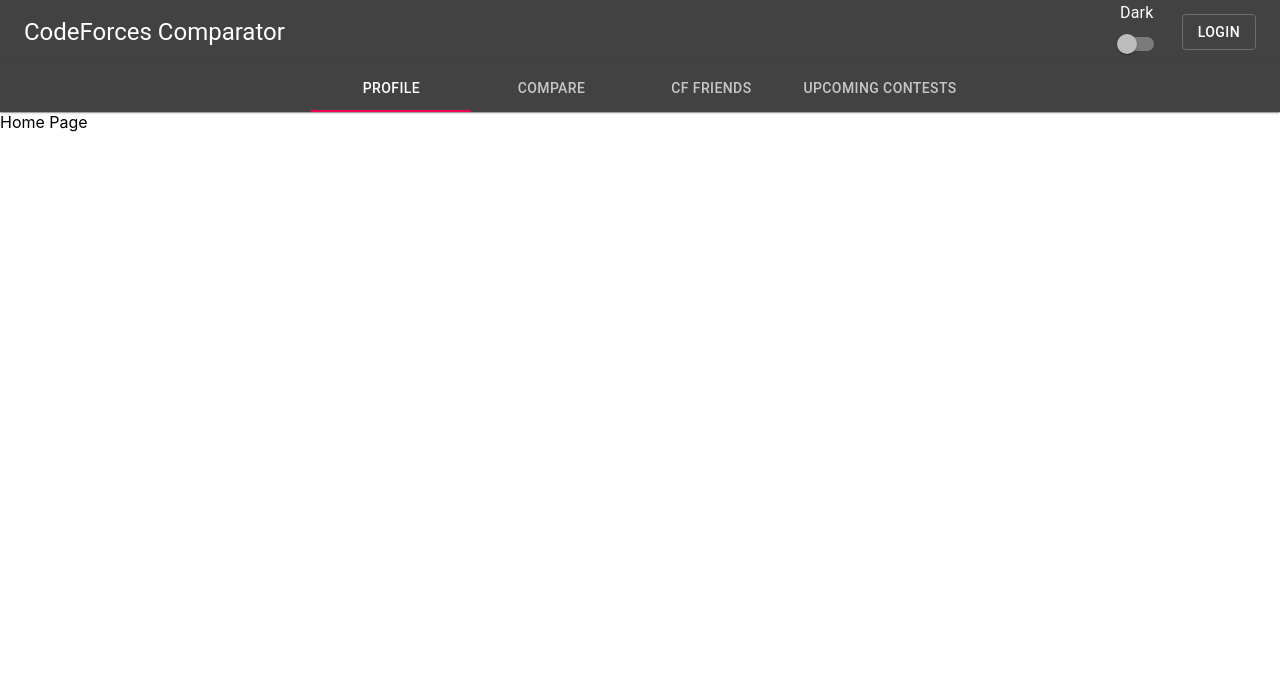
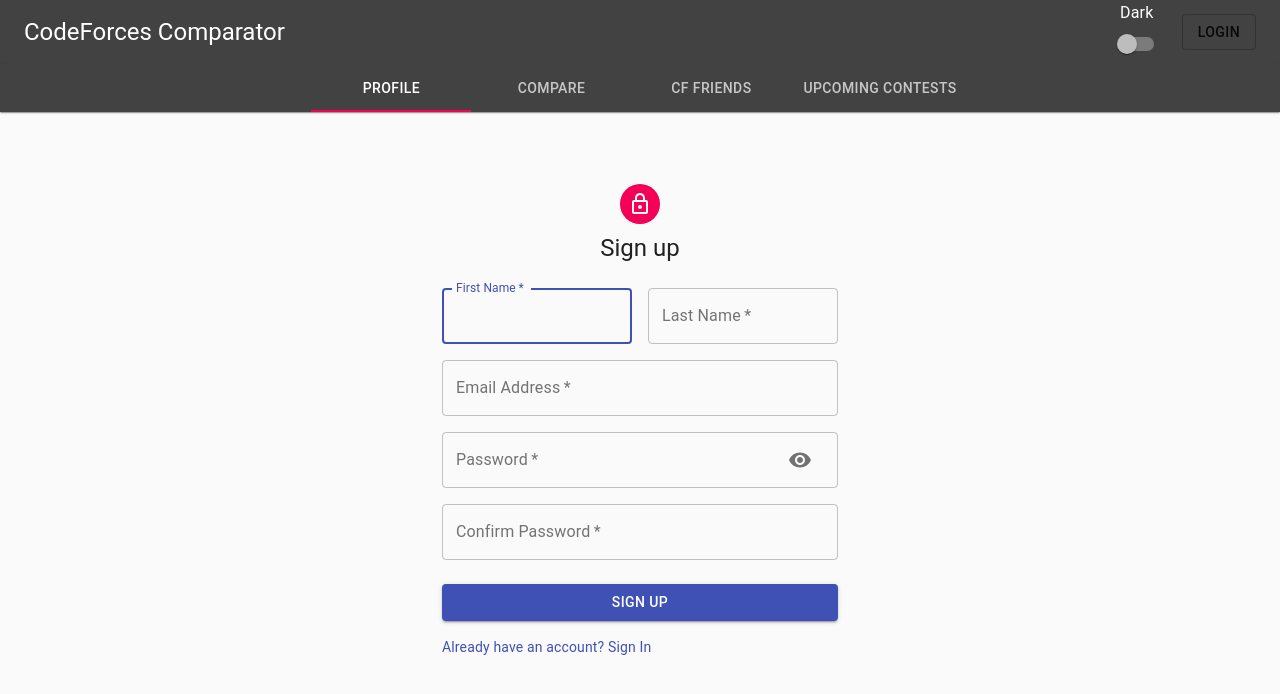
Before and after one commit to rkas123/CodeForces-Comparator-Frontend, a React (Create React App) app: page / in a window 1280 px wide. Shown: the top 694 px of the page. Built offline with nearby package versions, Linux system fonts and the light colour scheme.

Commit message:
Added Signup and Signin forms UI

```diff
--- a/src/components/Home/Home.js
+++ b/src/components/Home/Home.js
@@ -1,7 +1,21 @@
-import React from "react";
+import React, { useState } from "react";
+import SignUp from "../SignUp/SignUp.js";
+import SignIn from "../SignIn/SignIn.js";
 
 const Home = () => {
-  return <div>Home Page</div>;
+  const [sign, setSign] = useState(0);
+  const toggle = () => {
+    setSign((prevState) => (prevState + 1) % 2);
+  };
+  return (
+    <>
+      {sign === 0 ? (
+        <SignUp handleChange={toggle} />
+      ) : (
+        <SignIn handleChange={toggle} />
+      )}
+    </>
+  );
 };
 
 export default Home;
--- /dev/null
+++ b/src/components/SignIn/SignIn.js
@@ -0,0 +1,104 @@
+import React, { useState } from "react";
+import CssBaseline from "@material-ui/core/CssBaseline";
+import Link from "@material-ui/core/Link";
+import Grid from "@material-ui/core/Grid";
+import LockOutlinedIcon from "@material-ui/icons/LockOutlined";
+import { makeStyles } from "@material-ui/core/styles";
+import Container from "@material-ui/core/Container";
+import Visibility from "@material-ui/icons/Visibility";
+import VisibilityOff from "@material-ui/icons/VisibilityOff";
+import {
+  Avatar,
+  Button,
+  InputAdornment,
+  IconButton,
+  TextField,
+  Typography,
+} from "@material-ui/core";
+
+const useStyles = makeStyles((theme) => ({
+  paper: {
+    marginTop: theme.spacing(8),
+    display: "flex",
+    flexDirection: "column",
+    alignItems: "center",
+  },
+  avatar: {
+    margin: theme.spacing(1),
+    backgroundColor: theme.palette.secondary.main,
+  },
+  form: {
+    width: "100%", // Fix IE 11 issue.
+    marginTop: theme.spacing(1),
+  },
+  submit: {
+    margin: theme.spacing(3, 0, 2),
+  },
+}));
+
+export default function SignIn(props) {
+  const classes = useStyles();
+  const [showPassword, setShowPassword] = useState(0);
+  return (
+    <Container component="main" maxWidth="xs">
+      <CssBaseline />
+      <div className={classes.paper}>
+        <Avatar className={classes.avatar}>
+          <LockOutlinedIcon />
+        </Avatar>
+        <Typography component="h1" variant="h5">
+          Sign in
+        </Typography>
+        <form className={classes.form} noValidate>
+          <TextField
+            variant="outlined"
+            margin="normal"
+            required
+            fullWidth
+            id="email"
+            label="Email Address"
+            name="email"
+            autoComplete="email"
+            autoFocus
+          />
+          <TextField
+            variant="outlined"
+            margin="normal"
+            required
+            fullWidth
+            name="password"
+            label="Password"
+            type={showPassword ? "text" : "password"}
+            id="password"
+            autoComplete="current-password"
+            InputProps={{
+              endAdornment: (
+                <InputAdornment position="end">
+                  <IconButton
+                    onClick={() => setShowPassword((prevState) => !prevState)}
+                  >
+                    {!showPassword ? <Visibility /> : <VisibilityOff />}
+                  </IconButton>
+                </InputAdornment>
+              ),
+            }}
+          />
+          <Button
+            type="submit"
+            fullWidth
+            variant="contained"
+            color="primary"
+            className={classes.submit}
+          >
+            Sign In
+          </Button>
+          <Grid item>
+            <Link href="#" onClick={() => props.handleChange()} variant="body2">
+              {"Create a New Account"}
+            </Link>
+          </Grid>
+        </form>
+      </div>
+    </Container>
+  );
+}
--- /dev/null
+++ b/src/components/SignUp/SignUp.js
@@ -0,0 +1,143 @@
+import React, { useState } from "react";
+import CssBaseline from "@material-ui/core/CssBaseline";
+import Link from "@material-ui/core/Link";
+import Grid from "@material-ui/core/Grid";
+import LockOutlinedIcon from "@material-ui/icons/LockOutlined";
+import { makeStyles } from "@material-ui/core/styles";
+import Container from "@material-ui/core/Container";
+import {
+  Avatar,
+  Button,
+  TextField,
+  Typography,
+  InputAdornment,
+  IconButton,
+} from "@material-ui/core";
+import Visibility from "@material-ui/icons/Visibility";
+import VisibilityOff from "@material-ui/icons/VisibilityOff";
+const useStyles = makeStyles((theme) => ({
+  paper: {
+    marginTop: theme.spacing(8),
+    display: "flex",
+    flexDirection: "column",
+    alignItems: "center",
+  },
+  avatar: {
+    margin: theme.spacing(1),
+    backgroundColor: theme.palette.secondary.main,
+  },
+  form: {
+    width: "100%", // Fix IE 11 issue.
+    marginTop: theme.spacing(3),
+  },
+  submit: {
+    margin: theme.spacing(3, 0, 2),
+  },
+}));
+
+export default function SignUp(props) {
+  const classes = useStyles();
+  const [showPassword, setShowPassword] = useState(0);
+  return (
+    <Container component="main" maxWidth="xs">
+      <CssBaseline />
+      <div className={classes.paper}>
+        <Avatar className={classes.avatar}>
+          <LockOutlinedIcon />
+        </Avatar>
+        <Typography component="h1" variant="h5">
+          Sign up
+        </Typography>
+        <form className={classes.form} noValidate>
+          <Grid container spacing={2}>
+            <Grid item xs={12} sm={6}>
+              <TextField
+                autoComplete="fname"
+                name="firstName"
+                variant="outlined"
+                required
+                fullWidth
+                id="firstName"
+                label="First Name"
+                autoFocus
+              />
+            </Grid>
+            <Grid item xs={12} sm={6}>
+              <TextField
+                variant="outlined"
+                required
+                fullWidth
+                id="lastName"
+                label="Last Name"
+                name="lastName"
+                autoComplete="lname"
+              />
+            </Grid>
+            <Grid item xs={12}>
+              <TextField
+                variant="outlined"
+                required
+                fullWidth
+                id="email"
+                label="Email Address"
+                name="email"
+                autoComplete="email"
+              />
+            </Grid>
+            <Grid item xs={12}>
+              <TextField
+                variant="outlined"
+                required
+                fullWidth
+                name="password"
+                label="Password"
+                type="password"
+                id="password"
+                autoComplete="current-password"
+                InputProps={{
+                  endAdornment: (
+                    <InputAdornment position="end">
+                      <IconButton
+                        onClick={() =>
+                          setShowPassword((prevState) => !prevState)
+                        }
+                      >
+                        {!showPassword ? <Visibility /> : <VisibilityOff />}
+                      </IconButton>
+                    </InputAdornment>
+                  ),
+                }}
+              />
+            </Grid>
+            <Grid item xs={12}>
+              <TextField
+                variant="outlined"
+                required
+                fullWidth
+                name="confirmPassword"
+                label="Confirm Password"
+                type="text"
+                id="confirmPassword"
+              />
+            </Grid>
+          </Grid>
+          <Button
+            type="submit"
+            fullWidth
+            variant="contained"
+            color="primary"
+            className={classes.submit}
+          >
+            Sign Up
+          </Button>
+
+          <Grid item>
+            <Link href="#" onClick={() => props.handleChange()} variant="body2">
+              {"Already have an account? Sign In"}
+            </Link>
+          </Grid>
+        </form>
+      </div>
+    </Container>
+  );
+}
```
